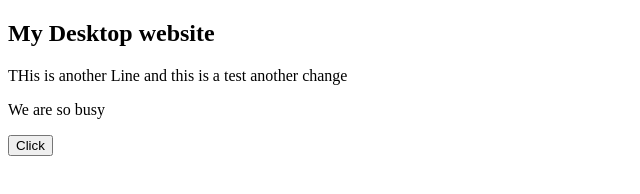
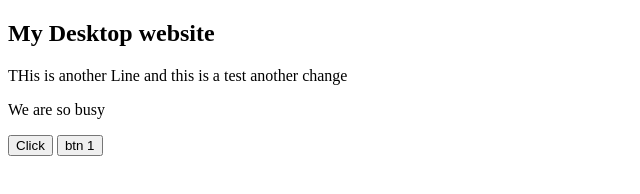
Before and after one commit to Nafis220/my-second-webssite, a plain HTML site: page index.html in a window 1280 px wide. Shown: the whole page, without its empty margins (0-640 px from the left). Drawn offline with Linux system fonts and the light colour scheme.

Commit message:
New btn2

```diff
--- a/index.html
+++ b/index.html
@@ -11,5 +11,6 @@
 <p>We are so busy</p>
     </section>
     <button>Click</button>
+    <Button>btn 1</Button>
 </body>
 </html>
```
